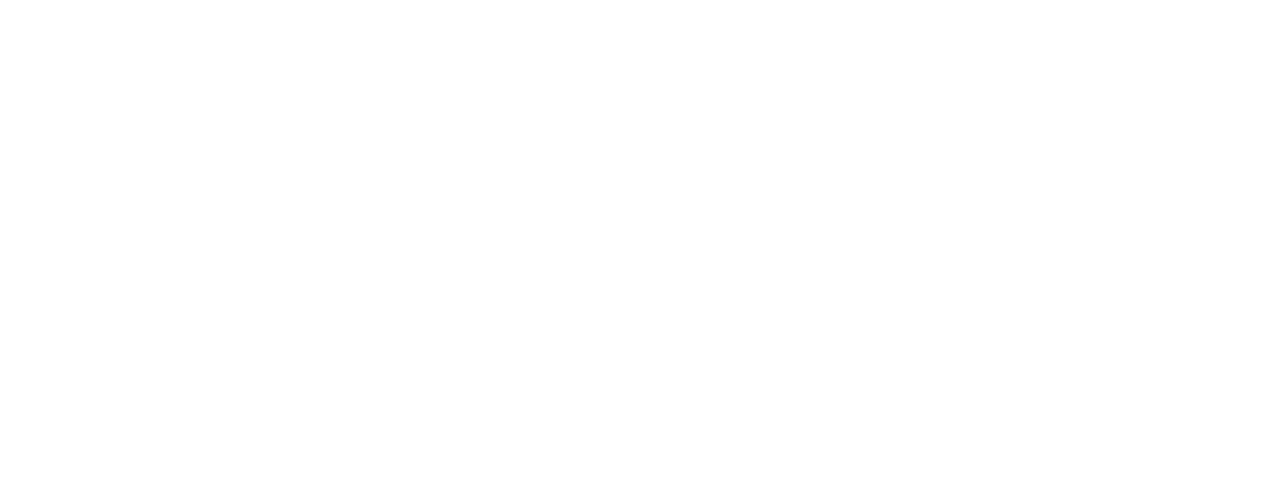
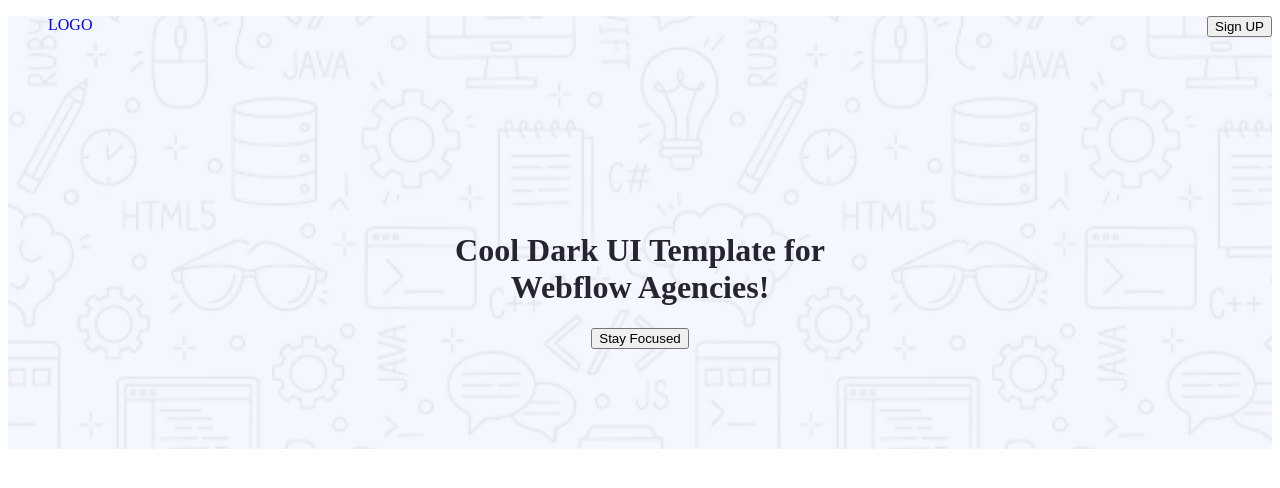
Before and after one commit to mdkasem0/assingment1, a plain HTML site: page index.html in a window 1280 px wide. Drawn offline with Linux system fonts and the light colour scheme.

Commit message:
css file uplaod

```diff
--- /dev/null
+++ b/CSS/styles.css
@@ -0,0 +1,51 @@
+/*font styles*/
+
+primary-font {
+  font-family: "Raleway", sans-serif;
+  font-optical-sizing: auto;
+  font-style: normal;
+}
+/* Nav styles */
+
+nav ul li {
+
+  list-style: none;
+  align-items: center;
+
+
+
+}
+
+nav ul li a {
+  text-decoration: none;
+
+}
+
+nav ul {
+    display: flex;
+    justify-content: space-between;
+
+
+}
+
+
+
+
+
+.headline {
+    font-size: 65;
+    color: #252432;
+    font-weight: bolder;
+
+}
+.header{
+    background-image: url(../Assets/Hero-bg.png);
+    background-position: center;
+}
+/* banner styles */
+.banner {
+    text-align: center;
+    align-items: block;
+    padding-top: 158px;
+    padding-bottom: 100px;
+}
--- a/index.html
+++ b/index.html
@@ -3,9 +3,43 @@
 <head>
     <meta charset="UTF-8">
     <meta name="viewport" content="width=device-width, initial-scale=1.0">
-    <title>Document</title>
+    <title>My Website</title>
+    <link rel="preconnect" href="https://fonts.googleapis.com">
+<link rel="preconnect" href="https://fonts.gstatic.com" crossorigin>
+<link href="https://fonts.googleapis.com/css2?family=Raleway:ital,wght@0,100..900;1,100..900&display=swap" rel="stylesheet">
+    <link rel="stylesheet" href="css/styles.css">
+
 </head>
-<body>
+<body class="primary-font">
+    <header class="header">
+        <nav>
+            <ul>
+                <li><a href="#">LOGO</a></li>
+                <li><a href="#"><button>Sign UP</button></a>
+            </ul>
+        </nav>
+
+        <div class="banner">
+            <div class="headline">
+                <h1 >Cool Dark UI Template for<br> Webflow Agencies!</h1>
+            </div>
+
+            <div class="btn"><button>Stay Focused</button></div>
+
+
+        </div>
+
+    </header>
+
+
+    <Main>
+
+    </Main>
+
+
+    <footer>
+
+    </footer>
 
 </body>
 </html>
```
